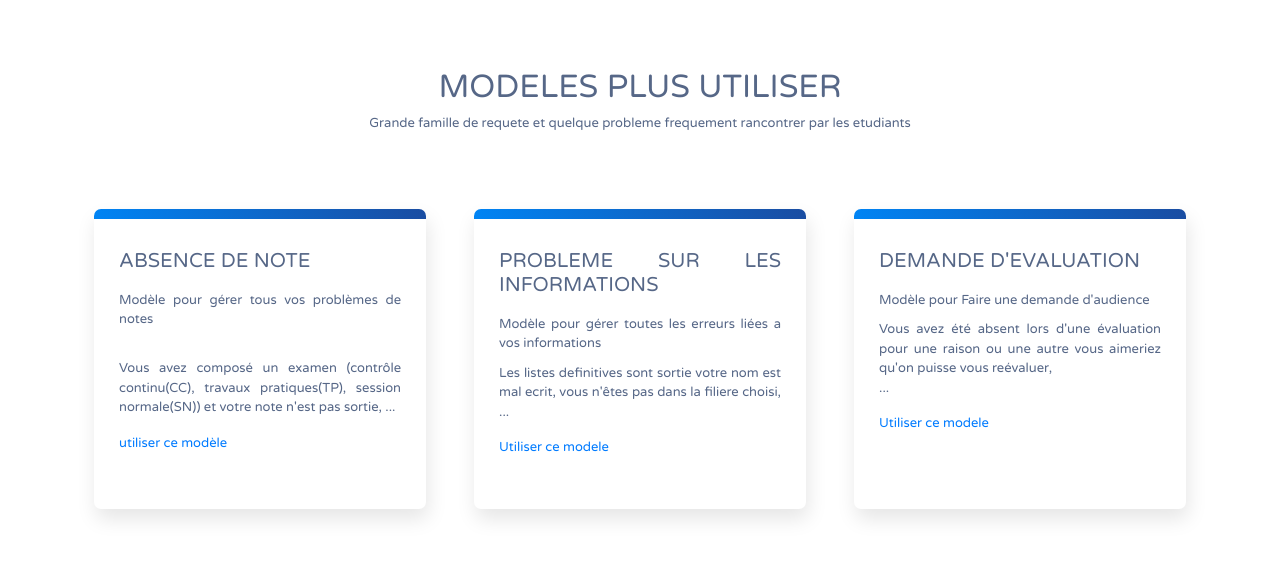
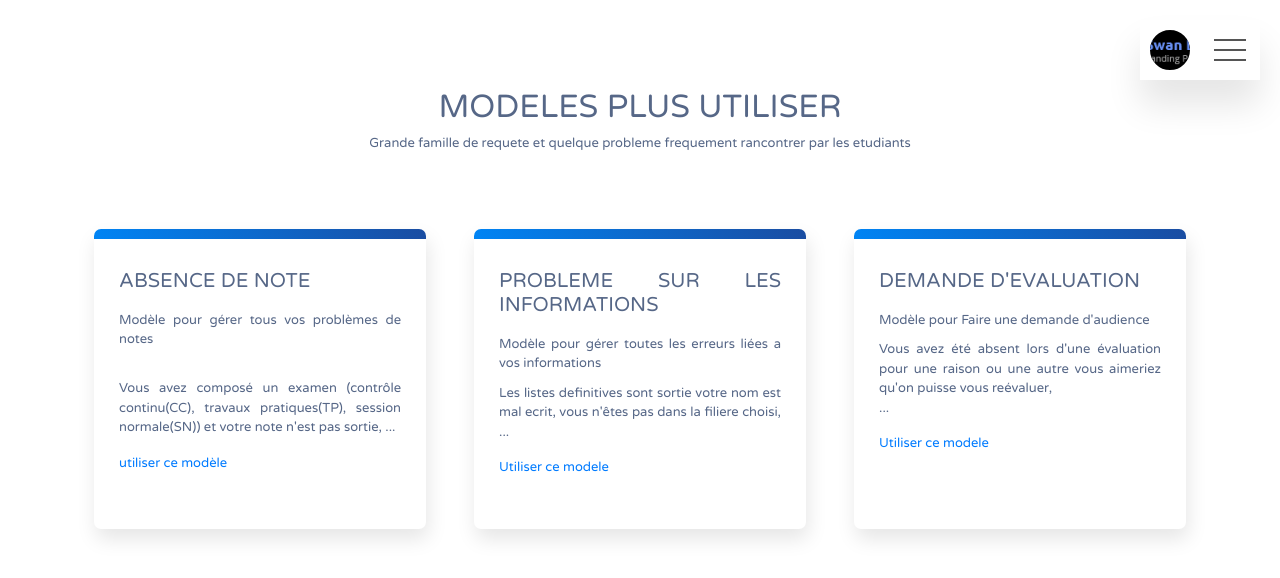
Before and after one commit to DelRoos/Request-Manager, a Django app: page /student/ in a window 1280 px wide. Shown: the top 578 px of the page. Run offline with Django 4.2, Linux system fonts and the light colour scheme; the visitor is signed in with stand-in values (Sample User, id 1); some libraries are stand-ins or nearby versions.

Commit message:
adding of profile on student page

```diff
--- a/account/templates/student.html
+++ b/account/templates/student.html
@@ -1,3 +1,4 @@
+{% load static %}
 <!DOCTYPE html>
 <html lang="en">
 <head>
@@ -111,6 +112,128 @@ body {
 }
 
 
+.navigation{
+    position: fixed;
+    top: 20px;
+    right: 20px;
+    width: 120px;
+    height: 60px;
+    /*background: #0084f4;*/
+    box-shadow: 0 25px 35px rgba(0, 0, 0, 0.1);
+    display: flex;
+    justify-content: space-between;
+    transition: height 0.5s, width 0.5s;
+    transition-delay: 0s, 0.75s;
+    overflow: hidden;
+}
+.navigation.active{
+    width: 300px;
+    height: 400px;
+    transition: width 0.5s, height 0.5s;
+    transition-delay: 0s, 0.75s;
+}
+.navigation .userBx{
+    position: relative;
+    width: 60px;
+    height: 60px;
+    background: #fff;
+    display: flex;
+    align-items: center;
+    overflow: hidden;
+    transition: 0.5s;
+    transition-delay: 0s;
+}
+.navigation.active .userBx{
+    width: calc(100% - 60px);
+}
+.navigation .userBx .username{
+    white-space: nowrap;
+    color: #555;
+    font-size: 1.1rem;
+}
+.navigation .userBx .imgBx{
+    position: relative;
+    min-width: 60px;
+    height: 60px;
+    overflow: hidden;
+    background: #000;
+    border-radius: 50%;
+    border: 10px solid #fff;
+}
+.navigation .userBx .imgBx img{
+    position: absolute;
+    top: 0;
+    left: 0;
+    width: 100%;
+    height: 100%;
+    object-fit: cover;
+}
+.navigation .menuToggle{
+    position: relative;
+    width: 60px;
+    height: 60px;
+    cursor: pointer;
+    display: flex;
+    justify-content: center;
+    align-items: center;
+}
+.navigation .menuToggle::before{
+    content: '';
+    position: absolute;
+    width: 32px;
+    height: 2px;
+    background: #555;
+    transform: translateY(-10px);
+    box-shadow: 0 10px #555;
+    transition: 0.5s;
+}
+.navigation .menuToggle::after{
+    content: '';
+    position: absolute;
+    width: 32px;
+    height: 2px;
+    background: #555;
+    transform: translateY(10px);
+    transition: 0.5s;
+}
+.navigation.active .menuToggle::before{
+    transform: translateY(0px) rotate(45deg);
+    box-shadow: 0 0 #555;
+}
+.navigation.active .menuToggle::after{
+    transform: translateY(0px) rotate(-45deg);
+}
+.menu{
+    position: absolute;
+    width: 100%;
+    height: calc(100% - 60px);
+    margin-top: 60px;
+    padding: 20px;
+    border-top: 1px solid rgba(0, 0, 0, 0.1);
+}
+.menu li{
+    list-style: none;
+}
+.menu li a{
+    display: flex;
+    align-items: center;
+    gap: 10px;
+    margin: 20px 0;
+    font-size: 1rem;
+    text-decoration: none;
+    color: #555;
+}
+.menu li a:hover{
+    color: #0084f4;
+}
+.menu li a ion-icon{
+    font-size: 1.5rem;
+}
+
+
+
+
+
 
 
 
@@ -144,6 +267,34 @@ $(document).ready(function(){
 </head>
 <body>
 
+
+    <div class="navigation">
+        <div class="userBx">
+            <div class="imgBx">
+                <img src="{% static 'images/logo.png' %}">
+            </div>
+            <p class="username">{{ user.username }}</p>
+        </div>
+        <div class="menuToggle"></div>
+        <ul class="menu">
+            <li> <a href="#"><ion-icon name="person-outline"></ion-icon>My Profile</a> </li>
+            <li> <a href="#"><ion-icon name="chatbubble-outline"></ion-icon>Messages</a> </li>
+            <li> <a href="#"><ion-icon name="notifications-outline"></ion-icon>Notifications</a> </li>
+            <li> <a href="#"><ion-icon name="settings-outline"></ion-icon>Settings</a> </li>
+            <li> <a href="#"><ion-icon name="help-outline"></ion-icon>Help & Support</a> </li>
+            <li> <a href="#"><ion-icon name="log-out-outline"></ion-icon>Logout</a> </li>
+        </ul>
+    </div>
+    <script type="module" src="https://unpkg.com/ionicons@5.5.2/dist/ionicons/ionicons.esm.js"></script>
+    <script nomodule src="https://unpkg.com/ionicons@5.5.2/dist/ionicons/ionicons.js"></script>
+    <script>
+        let menuToggle = document.querySelector('.menuToggle');
+        let navigation = document.querySelector('.navigation');
+        menuToggle.onclick = function(){
+            navigation.classList.toggle('active');
+        }
+    </script>
+
 {% comment %} {% extends 'base.html' %}
 {% load static %}
 
@@ -153,7 +304,7 @@ $(document).ready(function(){
 {% include 'parts/popup.html' %} {% endcomment %}
 {% comment %} <br>
 <h1> hello {{ user.username }} your role is student</h1> {% endcomment %}
-<section class="bg-img-full price-section" style="padding-top: 20px;" data-scroll-index="4">
+<section class="bg-img-full price-section" style="padding-top: 40px;" data-scroll-index="4">
 {% comment %} <section class="bg-img-full price-section" style="background-image: url({% static 'images/img02.jpg' %}); padding-top: 20px;" data-scroll-index="4"> {% endcomment %}
     <div class="container">
         <!-- main heading start here -->
@@ -305,5 +456,6 @@ $(document).ready(function(){
 </head>
 <body>
     <h1> hello {{ user.username }} your role is student</h1> {% endcomment %}
+
 </body>
 </html>
```
